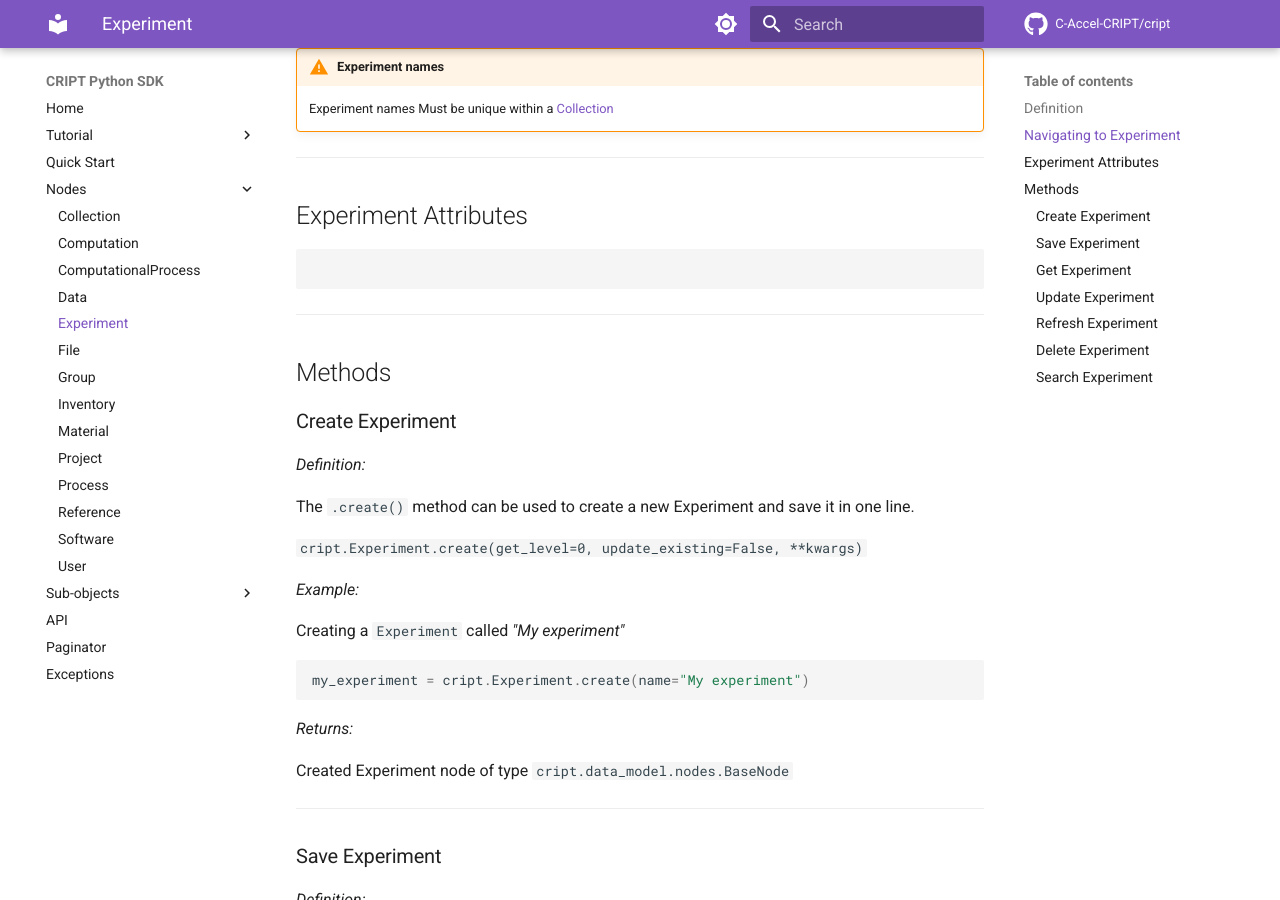
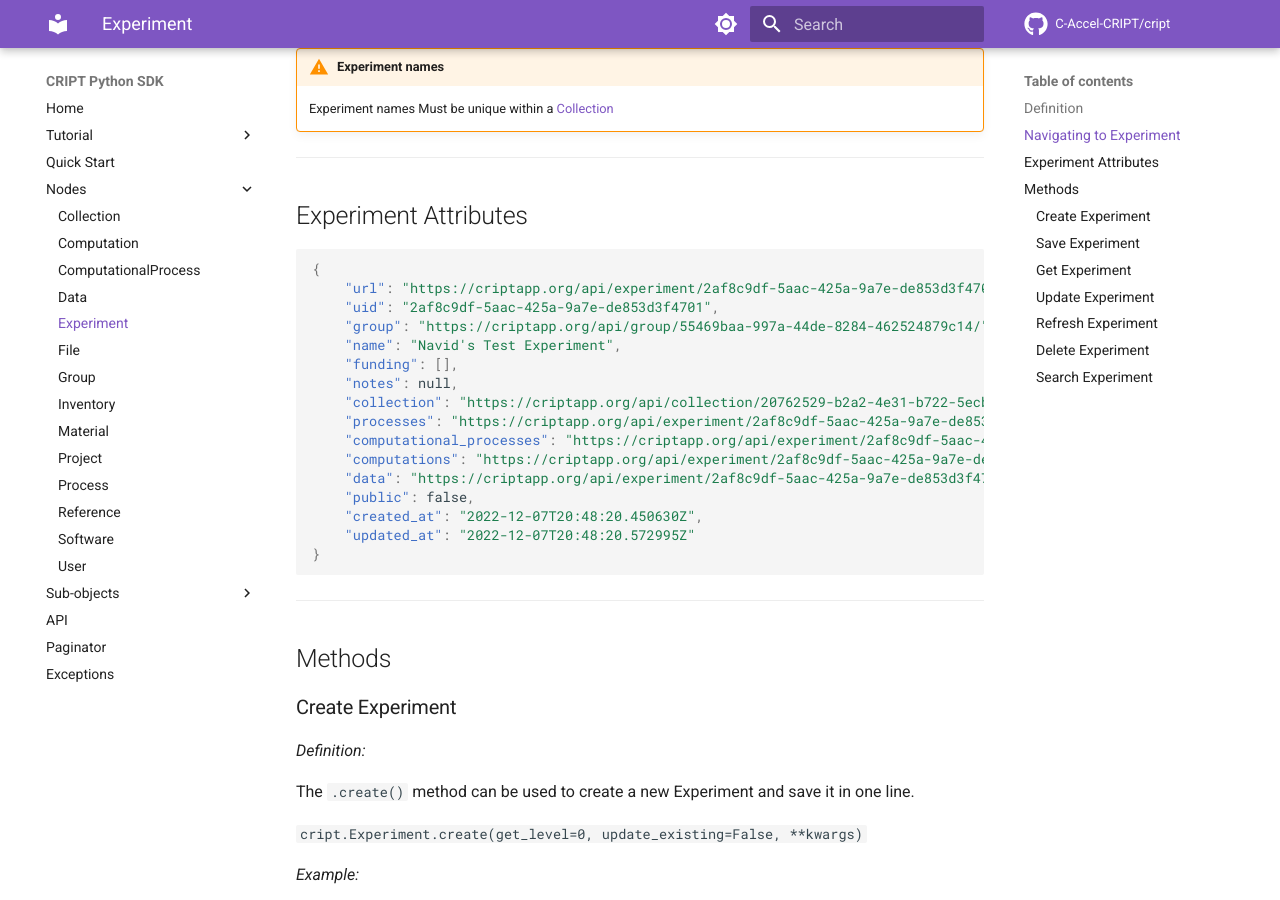
Before and after one commit to C-Accel-CRIPT/sdk-archive, an MkDocs documentation site: the page built from docs/nodes/experiment.md, in a window 1280 px wide and 900 px high, scrolled down 554 px. Built offline with MkDocs 1.6.1 and Material for MkDocs 9.7.7, drawn with Linux system fonts in a browser that asks for light colours; comment, search, counter and statistics services are not loaded.

Commit message:
added json for experiment node

````diff
--- a/docs/nodes/experiment.md
+++ b/docs/nodes/experiment.md
@@ -24,9 +24,22 @@
 ## Experiment Attributes
 
 ```json
-
-
-
+{
+    "url": "https://criptapp.org/api/experiment/2af8c9df-5aac-425a-9a7e-de853d3f4701/",
+    "uid": "2af8c9df-5aac-425a-9a7e-de853d3f4701",
+    "group": "https://criptapp.org/api/group/55469baa-997a-44de-8284-462524879c14/",
+    "name": "Navid's Test Experiment",
+    "funding": [],
+    "notes": null,
+    "collection": "https://criptapp.org/api/collection/20762529-b2a2-4e31-b722-5ecb5d4c8bf3/",
+    "processes": "https://criptapp.org/api/experiment/2af8c9df-5aac-425a-9a7e-de853d3f4701/processes/",
+    "computational_processes": "https://criptapp.org/api/experiment/2af8c9df-5aac-425a-9a7e-de853d3f4701/computational-processes/",
+    "computations": "https://criptapp.org/api/experiment/2af8c9df-5aac-425a-9a7e-de853d3f4701/computations/",
+    "data": "https://criptapp.org/api/experiment/2af8c9df-5aac-425a-9a7e-de853d3f4701/data/",
+    "public": false,
+    "created_at": "2022-12-07T20:48:20.450630Z",
+    "updated_at": "2022-12-07T20:48:20.572995Z"
+}
 ```
 
 ---
````
